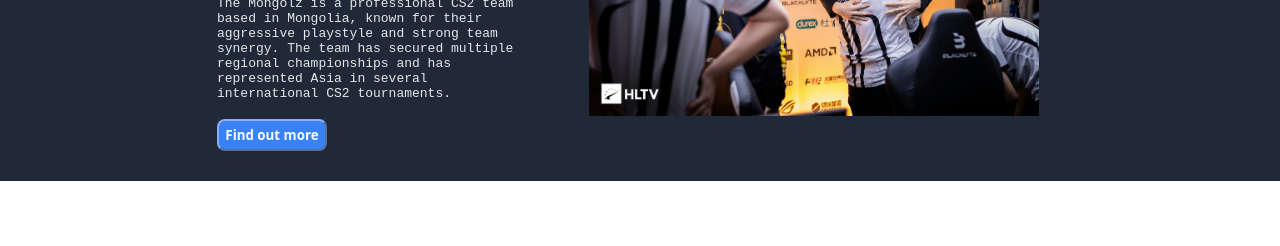
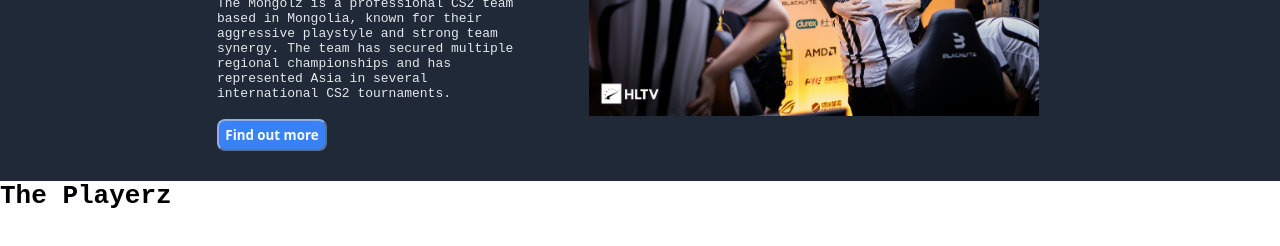
Before and after one commit to zzetrik/landing-page, a plain HTML site: page index.html in a window 1280 px wide. Shown: the part 308-554 px from the top of the page. Drawn offline with Linux system fonts and the light colour scheme.

Commit message:
Add h1 in main section

```diff
--- a/index.html
+++ b/index.html
@@ -42,7 +42,6 @@
                 </p>
                 <button>Find out more</button>
             </div>
-
             <div class="hero-main-item">
                 <img src="images/header-content.jpg" alt="The Mongolz" height="300px">
             </div>
@@ -50,6 +49,7 @@
     </hero>
 
     <main>
+        <h1>The Playerz</h2>
 
     </main>
     <footer>
```
